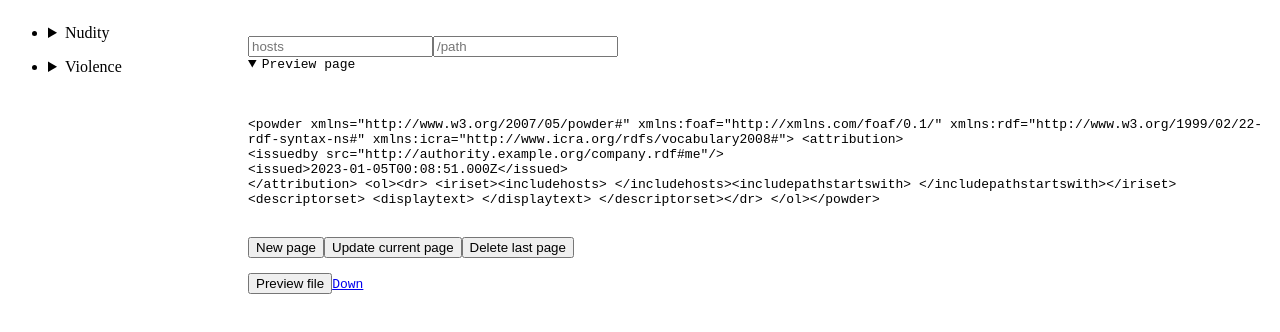
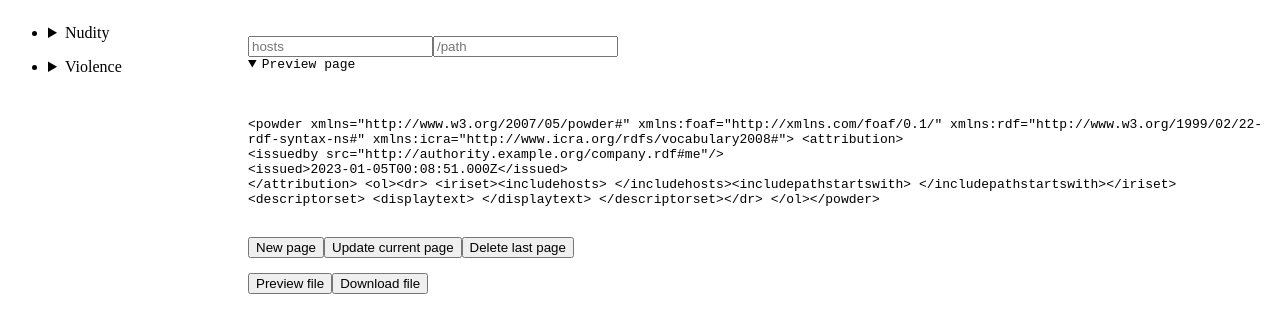
Before and after one commit to onliniak/ICRA_POWDER_generator, a Vue app: page / in a window 1280 px wide. Shown: the top 332 px of the page. Built offline with nearby package versions, Linux system fonts and the light colour scheme.

Commit message:
fix: Wrong button description + update readme.

```diff
--- a/src/components/Right.vue
+++ b/src/components/Right.vue
@@ -102,7 +102,7 @@ store.drPage[page.dataset.index -1] = page.textContent
     <button @click="deletePage()"  >Delete last page</button>
   <br /><br />
     <button @click="previewFile()">Preview file</button>
-    <a @click="previewFile()" :href="'data:text/plain;charset=utf-8,' + encodeFile()" target="_blank" type="application/powder+xml" download="powder.xml">Down</a>
+    <a @click="previewFile()" :href="'data:text/plain;charset=utf-8,' + encodeFile()" target="_blank" type="application/powder+xml" download="powder.xml"><button>Download file</button></a>
 </template>
 
 <style scoped>
```
Also changed, not shown: 1 other file (tests, documents, lock files or other folders).
